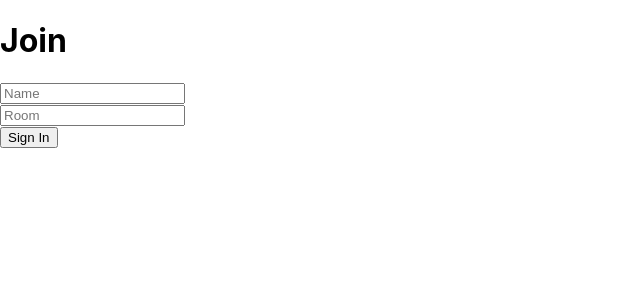
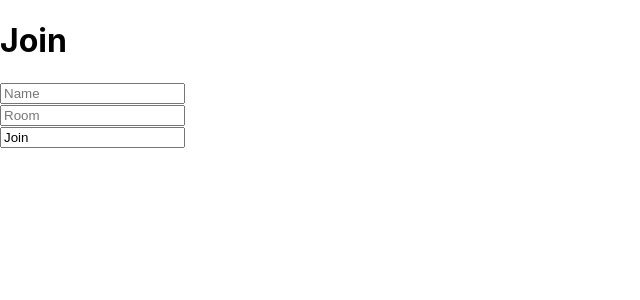
Before and after one commit to Soroush-Sajadi/Message_Box_Type, a React (Create React App) app in the folder msgbox/: page / in a window 1280 px wide. Shown: the top 300 px of the page, without its empty margins (0-640 px from the left). Built offline with nearby package versions, Linux system fonts and the light colour scheme.

Commit message:
going forward

```diff
--- /dev/null
+++ b/msgbox/src/Components/AddUser.tsx
@@ -0,0 +1,40 @@
+import React, {useState} from 'react';
+import { Link } from 'react-router-dom';
+import CheckJoin from './CheckJoin';
+
+
+interface NewUserProps {
+  addUser(addName: string, addRoom: string): void
+}
+
+const AddUser: React.FC<NewUserProps> = ({addUser}) => {
+  const [onChangeName, setOnChangeName ] = useState<string>('');
+  const [onChangeRoom, setOnChangeRoom ] = useState<string>('')
+  const [ name, setName ] = useState<string>('');
+  const [ room, setRoom ] = useState<string>('');
+
+
+
+  const addNewUser = () => {
+      setName(onChangeName);
+      setRoom(onChangeRoom)
+      addUser(onChangeName, onChangeRoom)
+      console.log(name, room)
+  }
+
+
+  return(
+  <div className="join-outer-container">
+    <div className="join-inner-conatainer">
+      <h1 className="heading">Join</h1>
+      <div><input placeholder="Name" className="join-input" type="text" onChange= {event => setOnChangeName(event.target.value)}/></div>
+      <div><input placeholder="Room" className="join-input mt-20" type="text" onChange= {event => setOnChangeRoom(event.target.value)}/></div>
+      <div><input value="Join" onClick={addNewUser}/></div>
+      {name !== '' && room !== '' ? <CheckJoin /> : null}
+
+    </div>
+  </div>
+  )
+}
+
+export default AddUser;
--- a/msgbox/src/Components/Chat.tsx
+++ b/msgbox/src/Components/Chat.tsx
@@ -2,61 +2,74 @@ import React,{ useState, useEffect} from 'react';
 import io from 'socket.io-client';
 import queryString from 'query-string';
 
-let socket: any;
-interface In {
 
+// let socket: any;
+// interface In {
+
+// }
+// interface JoinMessage {
+//   user: string
+//   text: string
+// }
+
+// // const JoinMessage : JoinMessage[] = [
+// //   {user: '', text: ''}
+// // ]
+
+const Chat = () => {
+//   const [ name, setName ] = useState<string | null | string[]>('');
+//   const [ room, setRoom ] = useState<string | null | string[]>('');
+//   const [ message, setMessage ] = useState<string>('')
+//   const [ messages, setMessages ] = useState<JoinMessage[]>([])
+//   const [ newMessage, setNewMessage ] = useState<string >('')
+//   const ENDPOINT: string = 'localhost:5000';
+
+//   useEffect(() =>  {
+//     const { name, room } = queryString.parse(location.search);
+//     socket = io(ENDPOINT)
+
+//     setName(name);
+//     setRoom(room);
+
+//     socket.emit('join', { name, room }, () => {
+//     });
+//     return () => {
+//       socket.emit('disconnect');
+//       socket.off();
+//     }
+//   },[ENDPOINT, location.search]);
+
+//   useEffect(() => {
+//     socket.on('message', (message:JoinMessage) => {
+//         setMessages([...messages, message])
+//     })
+
+//   },[messages, message]);
+//   useEffect(() => {
+//     if (message) {
+//         socket.emit('sendMessage' , message, () => setMessage(''))
+//     }
+//   },[message])
+
+//   const sendMessage = (event: React.KeyboardEvent<HTMLElement>) => {
+//     event.preventDefault();
+//     setMessage(newMessage)
+
+//   }
+//   console.log(messages)
+  return(
+      <div className="container">
+        chat
+      </div>
+  )
 }
 
-const Chat = ({location}: any) => {
-  const [ name, setName ] = useState<string | null | string[]>('');
-  const [ room, setRoom ] = useState<string | null | string[]>('');
-  const [ message, setMessage ] = useState<string>('')
-  const [ messages, setMessages ] = useState<string[]>([])
-  const [ newMessage, setNewMessage ] = useState<string >('')
-  const ENDPOINT: string = 'localhost:5000';
+export default Chat;
 
-  useEffect(() =>  {
-    const { name, room } = queryString.parse(location.search);
-    socket = io(ENDPOINT)
-
-    setName(name);
-    setRoom(room);
-
-    socket.emit('join', { name, room }, () => {
-    });
-    return () => {
-      socket.emit('disconnect');
-      socket.off();
-    }
-  },[ENDPOINT, location.search]);
-
-  useEffect(() => {
-    socket.on('message', (message:string) => {
-        setMessages([...messages, message])
-    })
-
-  },[messages, message]);
-  useEffect(() => {
-    if (message) {
-        socket.emit('sendMessage' , message, () => setMessage(''))
-    }
-  },[message])
-
-  const sendMessage = (event: React.KeyboardEvent<HTMLElement>) => {
-    event.preventDefault();
-    setMessage(newMessage)
-
-  }
-  console.log(messages)
-  return(
-      <div className="container">
+{/*
         <input
           value={newMessage}
           onChange={event => setNewMessage(event.target.value)}
           onKeyPress={event => event.key === 'Enter' ? sendMessage(event): null}
           />
-      </div>
-  )
-}
-
-export default Chat;
+        { messages.map((item, i) => item.text === 'false' ? <p key={i}>nooooo</p>: null)} */}
--- /dev/null
+++ b/msgbox/src/Components/CheckJoin.tsx
@@ -0,0 +1,58 @@
+import React, {useEffect, useState} from 'react';
+import io from 'socket.io-client';
+import { useSelector } from 'react-redux';
+import { JoinState } from '../Redux/joinReducer';
+import Chat from './Chat';
+import { Redirect } from 'react-router-dom'
+
+
+let socket: any
+interface JoinMessage {
+  user: string
+  text: string
+}
+const CheckJoin = () => {
+  const [ nasme, setName ] = useState<string | null | string[]>('');
+  const [ rodom, setRoom ] = useState<string | null | string[]>('');
+  const [ message, setMessage ] = useState<string>('')
+  const [ messages, setMessages ] = useState<JoinMessage[]>([])
+
+  const name = useSelector <JoinState, JoinState["newUser"]>(state => state.newUser)[0][0]
+  const room = useSelector <JoinState, JoinState["newUser"]>(state => state.newUser)[0][1]
+  const ENDPOINT: string = 'localhost:5000';
+
+  useEffect(() =>  {
+    socket = io(ENDPOINT)
+    // setName(newUser[0][0]);
+    // setRoom(newUser[0][1]);
+
+    socket.emit('join', {name, room}, () => {
+    });
+    return () => {
+      socket.emit('disconnect');
+      socket.off();
+    }
+  },[ name, room]);
+  useEffect(() => {
+    console.log('work')
+    socket.on('message', (message:JoinMessage) => {
+        setMessages([...messages, message])
+    })
+
+  },[messages, message, room]);
+  useEffect(() => {
+    if (message) {
+        socket.emit('sendMessage' , message, () => setMessage(''))
+    }
+  },[message, name, room])
+
+  console.log(messages)
+
+  return(
+    <>
+      {messages.length !== 0 ? messages[0].text === 'false' ? <p> This user is taken</p> : <Redirect to={`/chat?name=${name}&room=${room}`}/>: null}
+    </>
+  )
+}
+
+export default CheckJoin;
--- a/msgbox/src/Components/Join.tsx
+++ b/msgbox/src/Components/Join.tsx
@@ -1,22 +1,23 @@
-import React,{useState} from 'react';
-import { Link } from 'react-router-dom';
+import React,{ useState } from 'react';
+import AddUser from './AddUser';
+import { useDispatch, useSelector } from 'react-redux';
+import { JoinState } from '../Redux/joinReducer';
 // import './Join.css'
 
 const Join = () => {
-  const [ name, setName ] = useState<string>('');
-  const [ room, setRoom ] = useState<string>('');
+  const newUser = useSelector <JoinState, JoinState["newUser"]>(state => state.newUser)
+  const dispatch = useDispatch();
+
+  const addUser = (newName: string, newRoom:string) => {
+    dispatch({type:"JOIN_USER", payload: [newName,newRoom]})
+    // dispatch({type:"JOIN_USER", payload: newRoom})
+  }
+  // console.log(newUser)
   return(
-    <div className="join-outer-container">
-      <div className="join-inner-conatainer">
-        <h1 className="heading">Join</h1>
-        <div><input placeholder="Name" className="join-input" type="text" onChange= {event => setName(event.target.value)}/></div>
-        <div><input placeholder="Room" className="join-input mt-20" type="text" onChange= {event => setRoom(event.target.value)}/></div>
-        <Link onClick={event => (!name || !room) ? event.preventDefault(): null} to={`/chat?name=${name}&room=${room}`}>
-          <button className="button mt-20" type="submit">Sign In</button>
-        </Link>
-      </div>
-    </div>
+   <>
+    <AddUser addUser={addUser}  />
 
+   </>
   )
 }
 
--- a/msgbox/src/Redux/joinReducer.ts
+++ b/msgbox/src/Redux/joinReducer.ts
@@ -1,6 +1,6 @@
 // import { type } from "os"
 
-interface JoinState {
+export interface JoinState {
   newUser: string[]
 }
 const initialState = {
@@ -12,7 +12,7 @@ type Action = {type: "JOIN_USER", payload: string}
 export const joinReducer = (state:JoinState = initialState, action: Action) => {
   switch(action.type) {
     case "JOIN_USER": {
-      return {...state, newUser: [...state.newUser, action.payload]}
+      return {newUser: [ action.payload]}
     }
     default:
       return state
--- a/msgbox/src/Redux/store.ts
+++ b/msgbox/src/Redux/store.ts
@@ -1,5 +1,5 @@
 
 import { createStore } from 'redux';
-import { joinReducer } from '../Redux/joinReducer'
+import { joinReducer}  from '../Redux/joinReducer'
 
 export const store = createStore(joinReducer);
--- a/msgbox/src/index.tsx
+++ b/msgbox/src/index.tsx
@@ -2,6 +2,7 @@ import React from 'react';
 import ReactDOM from 'react-dom';
 import './index.css';
 import App from './App';
+// import Join from './Components/Join'
 import * as serviceWorker from './serviceWorker';
 import {Provider} from "react-redux";
 import { store } from './Redux/store'
```
Also changed, not shown: 3 other files (tests, documents, lock files or other folders).
